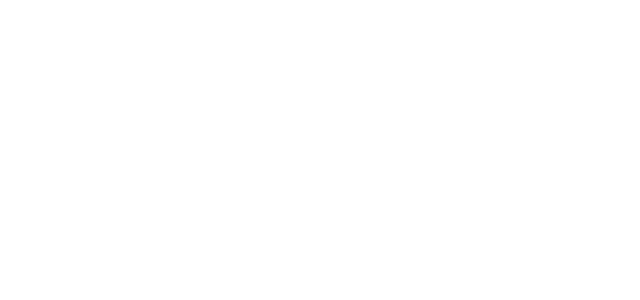
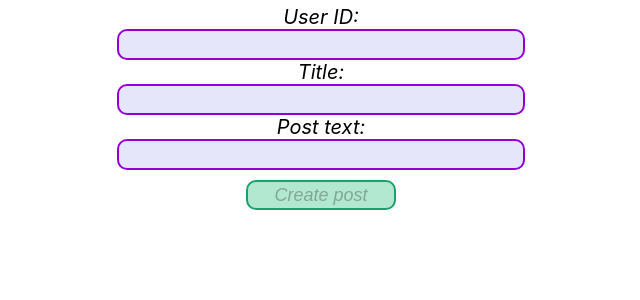
Before and after one commit to AskaSlip/react_homework, a React (Create React App) app: page / in a window 1280 px wide. Shown: the top 300 px of the page, without its empty margins (319-959 px from the left). Built offline with nearby package versions, Linux system fonts and the light colour scheme; the HTML template or start-up script is replaced by a standard one.

Commit message:
homework 5 done on the branch hw_less5

```diff
--- a/package.json
+++ b/package.json
@@ -15,7 +15,10 @@
     "react-scripts": "5.0.1",
     "typescript": "^4.9.5",
     "web-vitals": "^2.1.4",
-    "axios": "^1.7.2"
+    "axios": "^1.7.2",
+    "react-hook-form": "^7.52.1",
+    "joi": "^17.13.3",
+    "@hookform/resolvers": "^3.9.0"
   },
   "scripts": {
     "start": "react-scripts start",
--- a/src/App.tsx
+++ b/src/App.tsx
@@ -1,10 +1,11 @@
 import React from 'react';
 import './App.css';
+import FormComponent from "./components/FormComponent";
 
 function App() {
   return (
     <>
-
+      <FormComponent/>
     </>
   );
 }
--- /dev/null
+++ b/src/components/FormComponent.module.css
@@ -0,0 +1,50 @@
+.wrapper {
+    display: flex;
+    justify-content: center;
+    align-items: center;
+    flex-direction: column;
+    height: 100%;
+}
+
+.formContent {
+    display: flex;
+    align-items: center;
+    flex-direction: column;
+    margin: 5px;
+    font-size: 20px;
+    font-style: italic;
+}
+
+.input {
+    width: 400px;
+    height: 25px;
+    background-color: lavender;
+    border: 2px solid darkviolet;
+    border-radius: 10px;
+    text-align: center;
+}
+
+.error {
+    display: flex;
+    justify-content: center;
+    align-items: center;
+    width: 400px;
+    height: 50px;
+    background-color: #fae6e6;
+    border: 2px solid #be4040;
+    border-radius: 10px;
+    text-align: center;
+}
+
+.btn {
+    height: 30px;
+    width: 150px;
+    margin: 10px;
+    border: 2px solid #1aa16d;
+    font-size: 18px;
+    font-style: italic;
+    background-color: #b2e8cf;
+    border-radius: 10px;
+
+
+}
--- /dev/null
+++ b/src/components/FormComponent.tsx
@@ -0,0 +1,61 @@
+import React, {FormEvent, useEffect, useState} from 'react';
+import {useForm} from "react-hook-form";
+import {IForm} from "../modals/IForm";
+import {joiResolver} from "@hookform/resolvers/joi";
+import userValidator from "../validators/userValidator";
+import {baseUrl} from "../constants/urls";
+import styles from './FormComponent.module.css'
+
+const FormComponent = () => {
+
+    let {formState: {errors, isValid},
+        register,
+        handleSubmit}
+        = useForm<IForm>({
+        mode: 'all',
+        resolver: joiResolver(userValidator)
+    });
+
+    let formPostCreator = (data: IForm) => {
+        // console.log(data);
+
+            const response =  fetch(baseUrl, {
+                method: 'POST',
+                body: JSON.stringify({
+                    title: data.title,
+                    body: data.body,
+                    userId: data.userId,
+                }),
+                headers: {
+                    'Content-type': 'application/json; charset=UTF-8',
+                },
+            })
+                .then((response) => response.json())
+                .then((json) => console.log(json));
+    };
+
+
+
+    return (
+        <div className={styles.wrapper}>
+            {errors.userId && <div className={styles.error}>user ID error: {errors.userId?.message}</div>}
+            {errors.title && <div className={styles.error}>title error: {errors.title?.message}</div>}
+            {errors.body && <div className={styles.error}>text error: {errors.body?.message}</div>}
+            <form onSubmit={handleSubmit(formPostCreator)} className={styles.formContent}>
+                <label htmlFor="userId">User ID: </label>
+                <input type="number" id='userId' {...register('userId')} className={styles.input}/>
+                <label htmlFor="title">Title: </label>
+                <input type="text" id='title'{...register('title')}className={styles.input}/>
+                <label htmlFor="body">Post text: </label>
+                <input type="text" id='body' {...register('body')}className={styles.input}/>
+
+                <button disabled={!isValid} className={styles.btn}>Create post</button>
+
+            </form>
+
+
+        </div>
+    );
+};
+
+export default FormComponent;
--- /dev/null
+++ b/src/constants/urls.tsx
@@ -0,0 +1 @@
+export const baseUrl = 'https://jsonplaceholder.typicode.com/posts';
--- /dev/null
+++ b/src/modals/IForm.tsx
@@ -0,0 +1,8 @@
+import React from "react";
+
+export type IForm = {
+    userId: number;
+    title: string;
+    body: string
+    // children: React.ReactNode;
+}
--- /dev/null
+++ b/src/validators/userValidator.tsx
@@ -0,0 +1,30 @@
+import Joi from "joi";
+
+const userValidator =
+    Joi.object({
+        userId: Joi.number()
+            .min(1)
+            .max(10)
+            .required()
+            .messages({
+                "number.min": "min value is 1",
+                "number.max": "max value is 10"
+            }),
+
+        title: Joi.string()
+            .pattern(/^.{5,}$/)
+            .required()
+            .messages({
+                "string.empty": "title cannot be empty",
+                "string.pattern.base": "title cannot be shorter than 5 characters"
+            }),
+        body: Joi.string()
+            .required()
+            .pattern(/^.{10,}$/)
+            .messages({
+                "string.empty": "this area cannot be empty",
+                "string.pattern.base": "title cannot be shorter than 10 characters"
+            })
+        })
+
+     export default userValidator;
```
Also changed, not shown: 1 other file (tests, documents, lock files or other folders).
